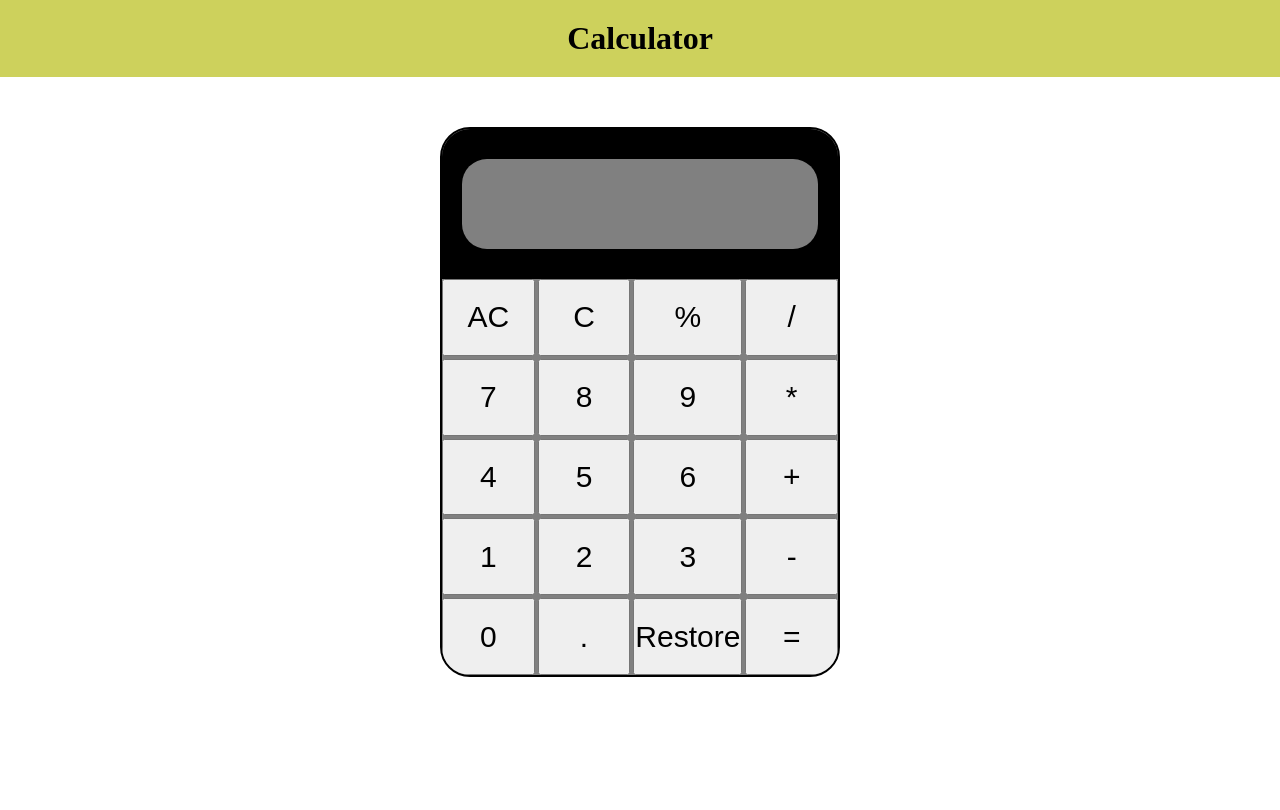
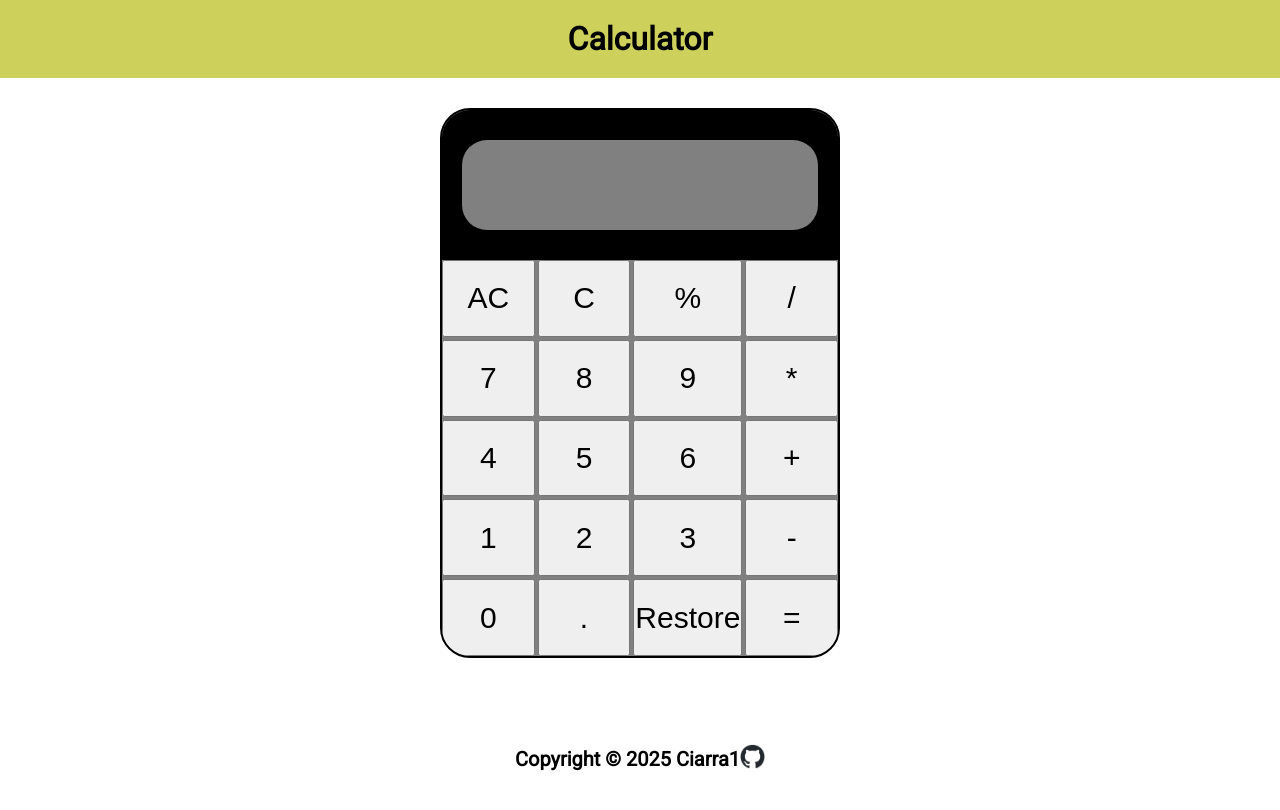
Before and after one commit to Ciarra1/calculator-project, a plain HTML site: page index.html in a window 1280 px wide. Drawn offline with Linux system fonts and the light colour scheme.

Commit message:
project complete

```diff
--- a/index.html
+++ b/index.html
@@ -5,6 +5,10 @@
     <meta name="viewport" content="width=device-width, initial-scale=1.0" />
     <title>Document</title>
     <link rel="stylesheet" href="styles.css" />
+    <link
+      href="https://fonts.googleapis.com/css2?family=Roboto&display=swap"
+      rel="stylesheet"
+    />
   </head>
   <body>
     <script src="index.js" defer></script>
@@ -115,6 +119,12 @@
           </button>
         </div>
       </div>
+      <footer class="footer">
+        <h1 class="footer-copyright">Copyright © 2025 Ciarra1</h1>
+        <a href="https://github.com/Ciarra1">
+          <img src="github-mark/github-mark.png" alt="" />
+        </a>
+      </footer>
     </div>
   </body>
 </html>
--- a/index.js
+++ b/index.js
@@ -172,6 +172,22 @@ function restoreLastEquation(){
 function deleteLast(){
   document.querySelector(".equation").textContent = document.querySelector(".equation").textContent.slice(0,-1);
 }
+function autoResizeFont(){
+  const equation = document.querySelector(".equation");
+  const container = equation.parentElement;
+
+  let fontSize = 40;
+  equation.style.fontSize = fontSize + "px";
+
+  while(equation.scrollWidth > container.clientWidth && fontSize > 20){
+    equation.style.fontSize = --fontSize + "px";
+  }
+
+  const btns = document.querySelectorAll(".buttons-div button");
+  btns.forEach((btn) => {
+    btn.addEventListener("click", autoResizeFont); // no ()
+  });
+}
 function evaluateExpression(){
 
   if(getInfix() == ""){
@@ -196,3 +212,9 @@ function evaluateExpression(){
   console.log(" String tokens: " + strTokens);
   document.querySelector(".equation").textContent = result.toString();
 }
+
+
+
+document.addEventListener("DOMContentLoaded", () => {
+  autoResizeFont();
+});
--- a/styles.css
+++ b/styles.css
@@ -2,6 +2,11 @@
   margin: 0;
   padding: 0;
   box-sizing: border-box;
+}
+body {
+  font-family: "Roboto", sans-serif;
+  height: 100%;
+  margin: 0;
 }
 .header {
   display: flex;
@@ -12,15 +17,16 @@
 }
 .content {
   display: flex;
-  align-items: flex-start;
-  justify-content: center;
-  height: 100vh;
+  flex-direction: column;
+  align-items: center;
+  margin-top: 30px;
+  height: 85vh;
+  justify-content: space-between;
 }
 
 .calculator-container {
   display: flex;
   flex-direction: column;
-  margin-top: 50px;
   width: 400px;
   height: 550px;
   border-style: solid;
@@ -43,13 +49,17 @@
   align-items: center;
   justify-content: flex-end;
   width: 90%;
+  max-width: 90%;
   height: 60%;
+
   border-radius: 25px;
   background-color: grey;
 }
 .equation {
-  font-size: 45px;
+  max-width: 100%;
+  font-size: clamp(1px, 4em, 40px);
   padding-right: 15px;
+  padding-left: 10px;
 }
 .buttons-div {
   flex: 1;
@@ -64,7 +74,20 @@
 .buttons-div button {
   font-size: 30px;
 }
-
+.footer-copyright {
+  font-weight: bold;
+  font-size: 20px;
+}
 //#equals-operator {
- // grid-column: span 2;
+// grid-column: span 2;
 //}
+.footer {
+  display: flex;
+  align-items: center;
+  justify-content: center;
+  margin-bottom: 15px;
+}
+.footer img {
+  height: 25px;
+  width: 25px;
+}
```
Also changed, not shown: github-mark/github-mark-white.png (added), github-mark/github-mark-white.svg (added), github-mark/github-mark.png (added), github-mark/github-mark.svg (added).
